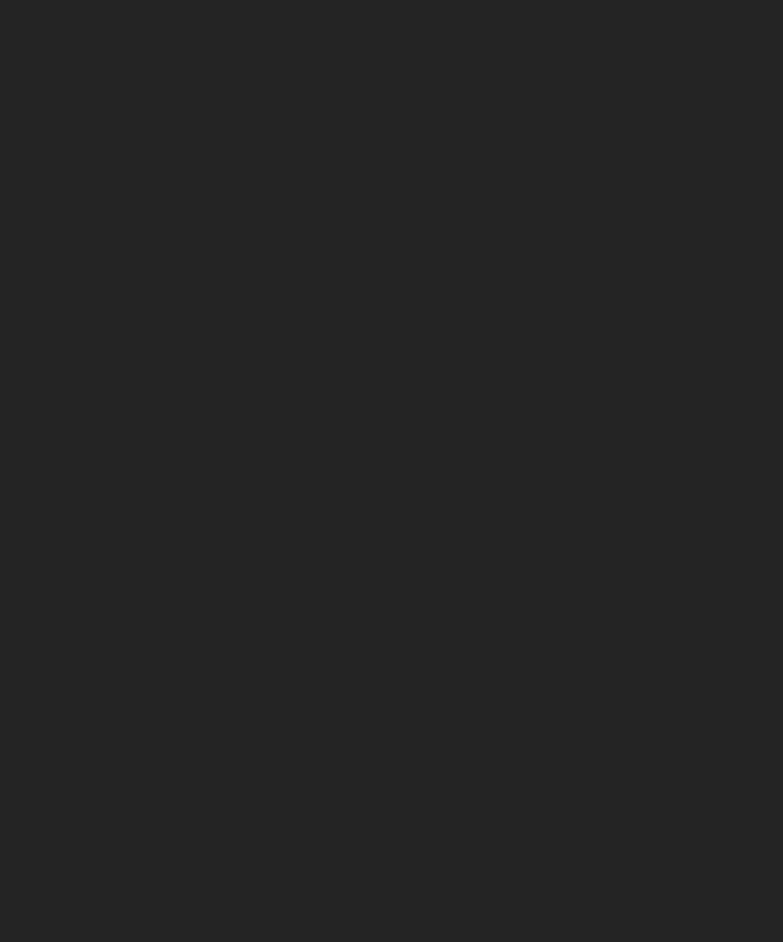
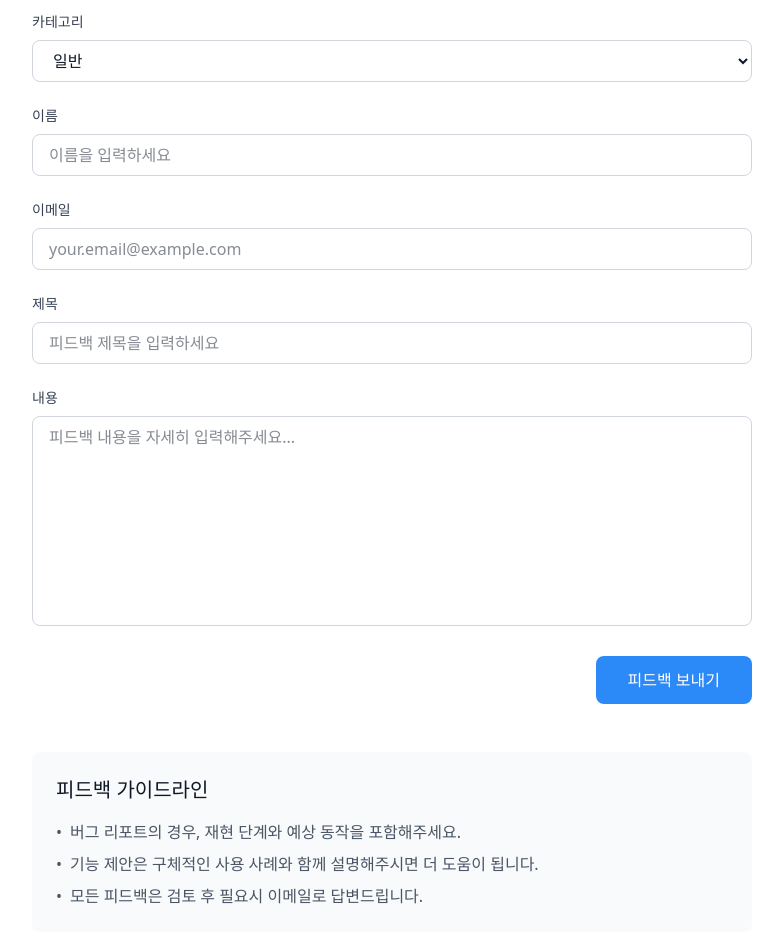
Before and after one commit to Yoy0z-maps/graphnode-web, a React (Vite) app: page /feedback in a window 1280 px wide. Before the commit this address had no page. Shown: the part 520-1462 px from the top of the page, without its empty margins (248-1031 px from the left). Before the commit the page ends 800 px from the top, so only its background shows below. Built offline with nearby package versions, Linux system fonts and the light colour scheme.

Commit message:
STYLE: 웹 탭 타이틀 수정 및 피드백 UI 구현

```diff
--- a/index.html
+++ b/index.html
@@ -4,7 +4,7 @@
     <meta charset="UTF-8" />
     <link rel="icon" href="/src/assets/favicon.ico" />
     <meta name="viewport" content="width=device-width, initial-scale=1.0" />
-    <title>graphnode-web</title>
+    <title>GraphNode</title>
   </head>
   <body>
     <div id="root"></div>
--- a/src/App.tsx
+++ b/src/App.tsx
@@ -2,12 +2,14 @@ import { Route, Routes } from "react-router-dom";
 import "./App.css";
 import Status from "./routes/Status";
 import Home from "./routes/Home";
+import Feedback from "./routes/Feedback";
 
 function App() {
   return (
     <Routes>
       <Route path="/" element={<Home />} />
       <Route path="/status" element={<Status />} />
+      <Route path="/feedback" element={<Feedback />} />
     </Routes>
   );
 }
--- /dev/null
+++ b/src/routes/Feedback.tsx
@@ -0,0 +1,225 @@
+import { useState } from "react";
+import logo from "../assets/icons/logo_white.svg";
+import { useNavigate } from "react-router-dom";
+
+export default function Feedback() {
+  const navigate = useNavigate();
+
+  const [formData, setFormData] = useState({
+    name: "",
+    email: "",
+    subject: "",
+    message: "",
+    category: "general",
+  });
+  const [isSubmitting, setIsSubmitting] = useState(false);
+  const [submitStatus, setSubmitStatus] = useState<"success" | "error" | null>(
+    null
+  );
+
+  const handleChange = (
+    e: React.ChangeEvent<
+      HTMLInputElement | HTMLTextAreaElement | HTMLSelectElement
+    >
+  ) => {
+    const { name, value } = e.target;
+    setFormData((prev) => ({ ...prev, [name]: value }));
+  };
+
+  const handleSubmit = async (e: React.FormEvent) => {
+    e.preventDefault();
+    setIsSubmitting(true);
+    setSubmitStatus(null);
+
+    // TODO: 실제 API 호출로 대체
+    try {
+      await new Promise((resolve) => setTimeout(resolve, 1000));
+      setSubmitStatus("success");
+      setFormData({
+        name: "",
+        email: "",
+        subject: "",
+        message: "",
+        category: "general",
+      });
+    } catch (error) {
+      console.error(error);
+      setSubmitStatus("error");
+    } finally {
+      setIsSubmitting(false);
+      navigate("/");
+    }
+  };
+
+  return (
+    <div className="min-h-screen bg-white text-gray-900">
+      {/* Header */}
+      <header className="bg-primary h-[340px] text-white flex items-center justify-center gap-8">
+        <img src={logo} alt="logo" className="w-16 h-16" />
+        <p className="text-6xl font-bold text-white">GraphNode</p>
+      </header>
+
+      <div className="max-w-3xl mx-auto px-6 py-12">
+        <div className="mb-8">
+          <h1 className="text-4xl font-bold mb-4">피드백 보내기</h1>
+          <p className="text-gray-600 text-lg">
+            GraphNode에 대한 의견이나 제안사항을 보내주세요. 여러분의 피드백은
+            서비스를 개선하는 데 큰 도움이 됩니다.
+          </p>
+        </div>
+
+        {/* TODO: Success/Error Toast 추가 (여기말고 App수준에서 처리) */}
+        {submitStatus === "success" && (
+          <div className="mb-6 p-4 bg-green-50 border border-green-200 rounded-lg text-green-800">
+            피드백이 성공적으로 전송되었습니다. 감사합니다!
+          </div>
+        )}
+
+        {submitStatus === "error" && (
+          <div className="mb-6 p-4 bg-red-50 border border-red-200 rounded-lg text-red-800">
+            전송 중 오류가 발생했습니다. 다시 시도해주세요.
+          </div>
+        )}
+
+        <form onSubmit={handleSubmit} className="space-y-6">
+          <div>
+            <label
+              htmlFor="category"
+              className="block text-sm font-medium text-gray-700 mb-2"
+            >
+              카테고리
+            </label>
+            <select
+              id="category"
+              name="category"
+              value={formData.category}
+              onChange={handleChange}
+              className="w-full px-4 py-2 border border-gray-300 rounded-lg focus:ring-2 focus:ring-primary focus:border-transparent"
+              required
+            >
+              <option value="general">일반</option>
+              <option value="bug">버그 리포트</option>
+              <option value="feature">기능 제안</option>
+              <option value="improvement">개선 사항</option>
+              <option value="other">기타</option>
+            </select>
+          </div>
+
+          <div>
+            <label
+              htmlFor="name"
+              className="block text-sm font-medium text-gray-700 mb-2"
+            >
+              이름
+            </label>
+            <input
+              type="text"
+              id="name"
+              name="name"
+              value={formData.name}
+              onChange={handleChange}
+              className="w-full px-4 py-2 border border-gray-300 rounded-lg focus:ring-2 focus:ring-primary focus:border-transparent"
+              placeholder="이름을 입력하세요"
+              required
+            />
+          </div>
+
+          <div>
+            <label
+              htmlFor="email"
+              className="block text-sm font-medium text-gray-700 mb-2"
+            >
+              이메일
+            </label>
+            <input
+              type="email"
+              id="email"
+              name="email"
+              value={formData.email}
+              onChange={handleChange}
+              className="w-full px-4 py-2 border border-gray-300 rounded-lg focus:ring-2 focus:ring-primary focus:border-transparent"
+              placeholder="your.email@example.com"
+              required
+            />
+          </div>
+
+          <div>
+            <label
+              htmlFor="subject"
+              className="block text-sm font-medium text-gray-700 mb-2"
+            >
+              제목
+            </label>
+            <input
+              type="text"
+              id="subject"
+              name="subject"
+              value={formData.subject}
+              onChange={handleChange}
+              className="w-full px-4 py-2 border border-gray-300 rounded-lg focus:ring-2 focus:ring-primary focus:border-transparent"
+              placeholder="피드백 제목을 입력하세요"
+              required
+            />
+          </div>
+
+          <div>
+            <label
+              htmlFor="message"
+              className="block text-sm font-medium text-gray-700 mb-2"
+            >
+              내용
+            </label>
+            <textarea
+              id="message"
+              name="message"
+              value={formData.message}
+              onChange={handleChange}
+              rows={8}
+              className="w-full px-4 py-2 border border-gray-300 rounded-lg focus:ring-2 focus:ring-primary focus:border-transparent resize-none"
+              placeholder="피드백 내용을 자세히 입력해주세요..."
+              required
+            />
+          </div>
+
+          <div className="flex justify-end">
+            <button
+              type="submit"
+              onClick={handleSubmit}
+              disabled={isSubmitting}
+              className={`px-8 py-3 bg-primary text-white rounded-lg font-medium transition-all hover:bg-blue-600 focus:outline-none focus:ring-2 focus:ring-primary focus:ring-offset-2 ${
+                isSubmitting
+                  ? "opacity-50 cursor-not-allowed"
+                  : "hover:shadow-lg"
+              }`}
+            >
+              {isSubmitting ? "전송 중..." : "피드백 보내기"}
+            </button>
+          </div>
+        </form>
+
+        <div className="mt-12 p-6 bg-gray-50 rounded-lg">
+          <h2 className="text-xl font-semibold mb-4">피드백 가이드라인</h2>
+          <ul className="space-y-2 text-gray-600">
+            <li className="flex items-start">
+              <span className="mr-2">•</span>
+              <span>
+                버그 리포트의 경우, 재현 단계와 예상 동작을 포함해주세요.
+              </span>
+            </li>
+            <li className="flex items-start">
+              <span className="mr-2">•</span>
+              <span>
+                기능 제안은 구체적인 사용 사례와 함께 설명해주시면 더 도움이
+                됩니다.
+              </span>
+            </li>
+            <li className="flex items-start">
+              <span className="mr-2">•</span>
+              <span>모든 피드백은 검토 후 필요시 이메일로 답변드립니다.</span>
+            </li>
+          </ul>
+        </div>
+      </div>
+    </div>
+  );
+}
```
